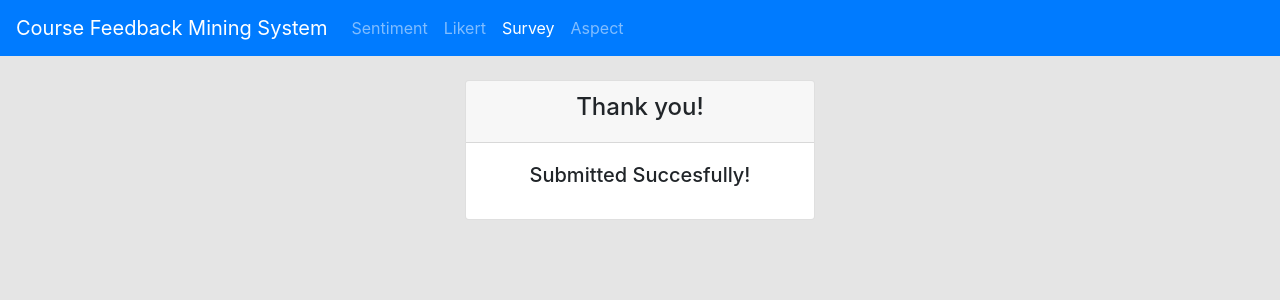
After one commit to maxima04/recommender, a Django app: page /thankyou/ in a window 1280 px wide. The commit adds this page. Shown: the top 300 px of the page. Run offline with Django 3.2, Linux system fonts and the light colour scheme; some libraries are stand-ins or nearby versions.

Commit message:
added thank you page

```diff
--- a/survey/app/static/css/style.css
+++ b/survey/app/static/css/style.css
@@ -3,7 +3,7 @@ body {
 }
 
 /*top margin*/
-#div-margin-top, #login-form, #register-form, #form-label{
+#div-margin-top, #login-form, #register-form, #form-label, #thankyou{
     margin-top: 80px;
 }
 
--- /dev/null
+++ b/survey/app/templates/app/thankyou.html
@@ -0,0 +1,23 @@
+{% extends 'app/main.html' %}
+{% block content %}
+
+
+<div class="row justify-content-md-center" id="thankyou">
+    <div class="col-sm-2 col-md-auto col-lg-4">
+    </div>
+    <div class="col-sm-8 col-md-4 col-lg-4">
+
+        <div class="card">
+            <div class="card-header text-center">
+                <h4>Thank you!</h4>
+            </div>
+            <div class="card-body">
+                <h5 class="card-title text-center">Submitted Succesfully!</h5>
+            </div>
+        </div>
+    </div>
+    <div class="col-sm-2 col-md-auto col-lg-4">
+    </div>
+</div>
+
+{% endblock %}
```
